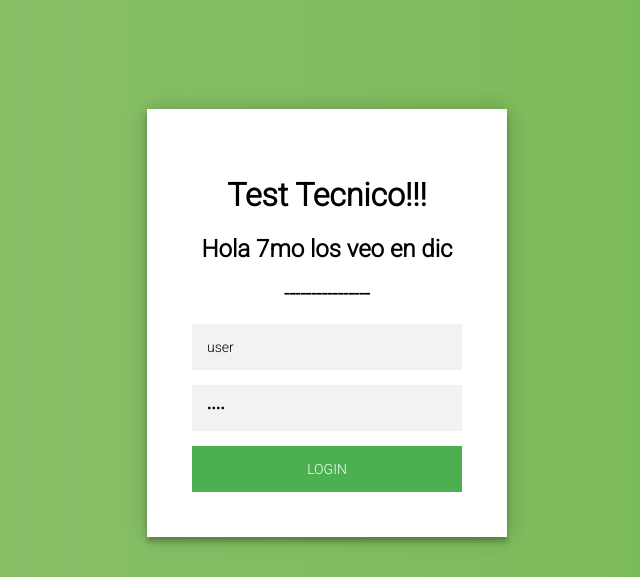
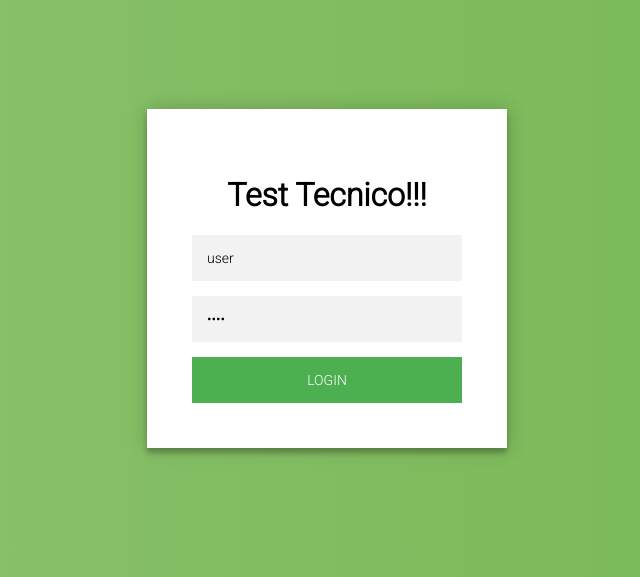
Before and after one commit to german2267/workandaTest, a PHP site: page /login.php in a window 1280 px wide. Shown: the top 577 px of the page, without its empty margins (313-953 px from the left). Run offline with PHP 8.4, Linux system fonts and the light colour scheme.

Commit message:
elimine el h2 y h3

```diff
--- a/login.php
+++ b/login.php
@@ -23,8 +23,6 @@ if(isset($_SESSION['usuarioWorkanda'])){
 <div class="login-page">
   <div class="form">
     <h1>Test Tecnico!!!</h1>
-    <h2>Hola 7mo los veo en dic</h2>
-    <h3> ---------------- </h3>
     <form class="login-form">
       <input type="text" placeholder="username" id="usuario" value="user"/>
       <input type="password" placeholder="password" id = "pass" value="1234"/>
```
